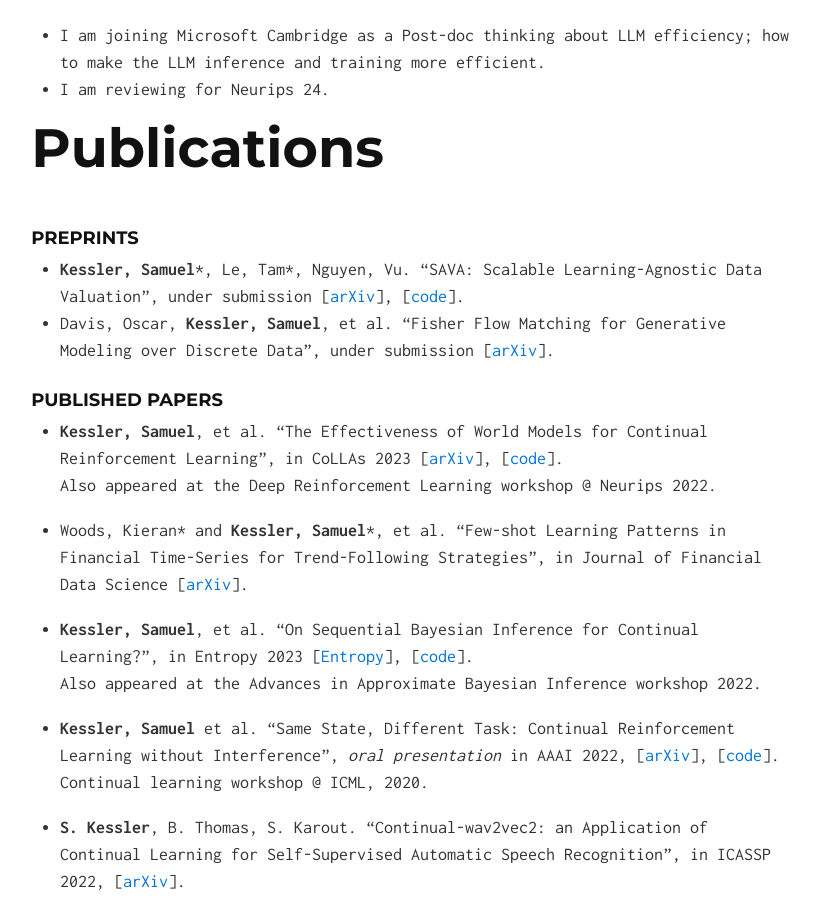
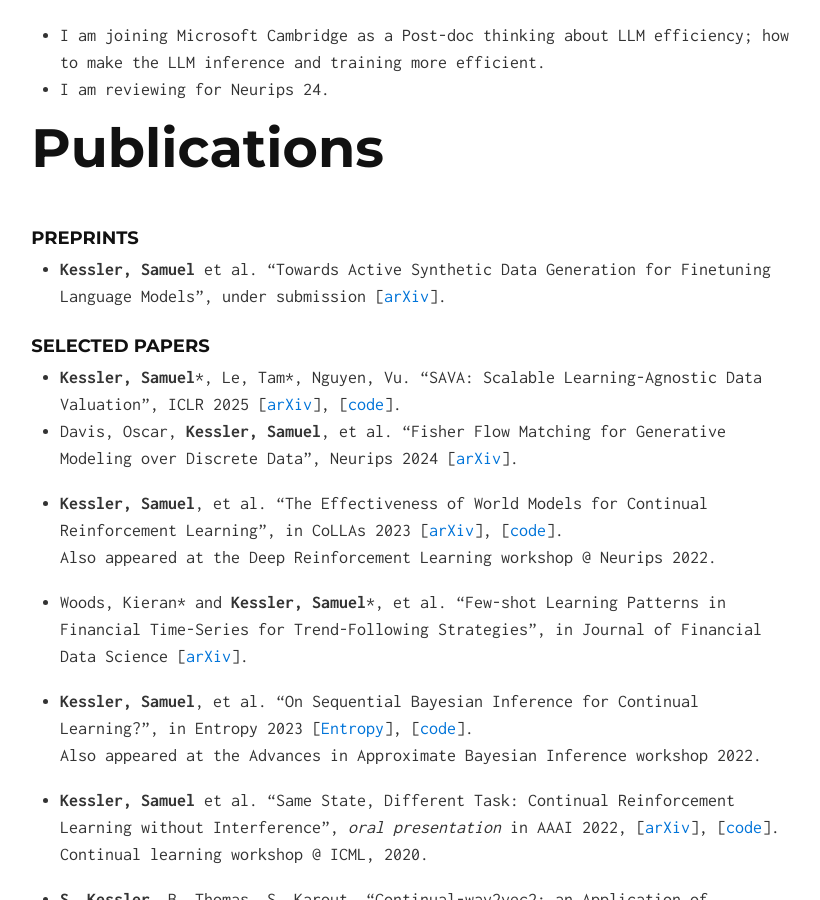
Before and after one commit to skezle/skezle.github.io, a Jekyll site: the page built from index.md, in a window 1280 px wide and 900 px high, scrolled down 734 px. Shown: the whole window, without its empty margins (229-1049 px from the left). Built offline with Jekyll 4.4.1, drawn with Linux system fonts in a browser that asks for light colours.

Commit message:
Update index.md

```diff
--- a/index.md
+++ b/index.md
@@ -15,11 +15,13 @@ layout: default
 
 # Publications
 ### Preprints
-* **Kessler, Samuel**\*, Le, Tam\*, Nguyen, Vu. "SAVA: Scalable Learning-Agnostic Data Valuation", under submission \[[arXiv](https://arxiv.org/pdf/2406.01130)], \[[code](https://github.com/skezle/sava)].
-* Davis, Oscar, **Kessler, Samuel**, et al. "Fisher Flow Matching for Generative Modeling over Discrete Data", under submission \[[arXiv](https://arxiv.org/pdf/2405.14664)].
+* **Kessler, Samuel** et al. "Towards Active Synthetic Data Generation for Finetuning Language Models", under submission \[[arXiv](https://arxiv.org/pdf/2512.00884)].
 
 
-### Published papers
+### Selected papers
+* **Kessler, Samuel**\*, Le, Tam\*, Nguyen, Vu. "SAVA: Scalable Learning-Agnostic Data Valuation", ICLR 2025 \[[arXiv](https://arxiv.org/pdf/2406.01130)], \[[code](https://github.com/skezle/sava)].
+* Davis, Oscar, **Kessler, Samuel**, et al. "Fisher Flow Matching for Generative Modeling over Discrete Data", Neurips 2024 \[[arXiv](https://arxiv.org/pdf/2405.14664)].
+
 * **Kessler, Samuel**, et al. "The Effectiveness of World Models for Continual Reinforcement Learning", in CoLLAs 2023 \[[arXiv](https://arxiv.org/abs/2211.15944)\], \[[code](https://github.com/skezle/continual-dreamer)\].
 Also appeared at the Deep Reinforcement Learning workshop @ Neurips 2022.
 
```
